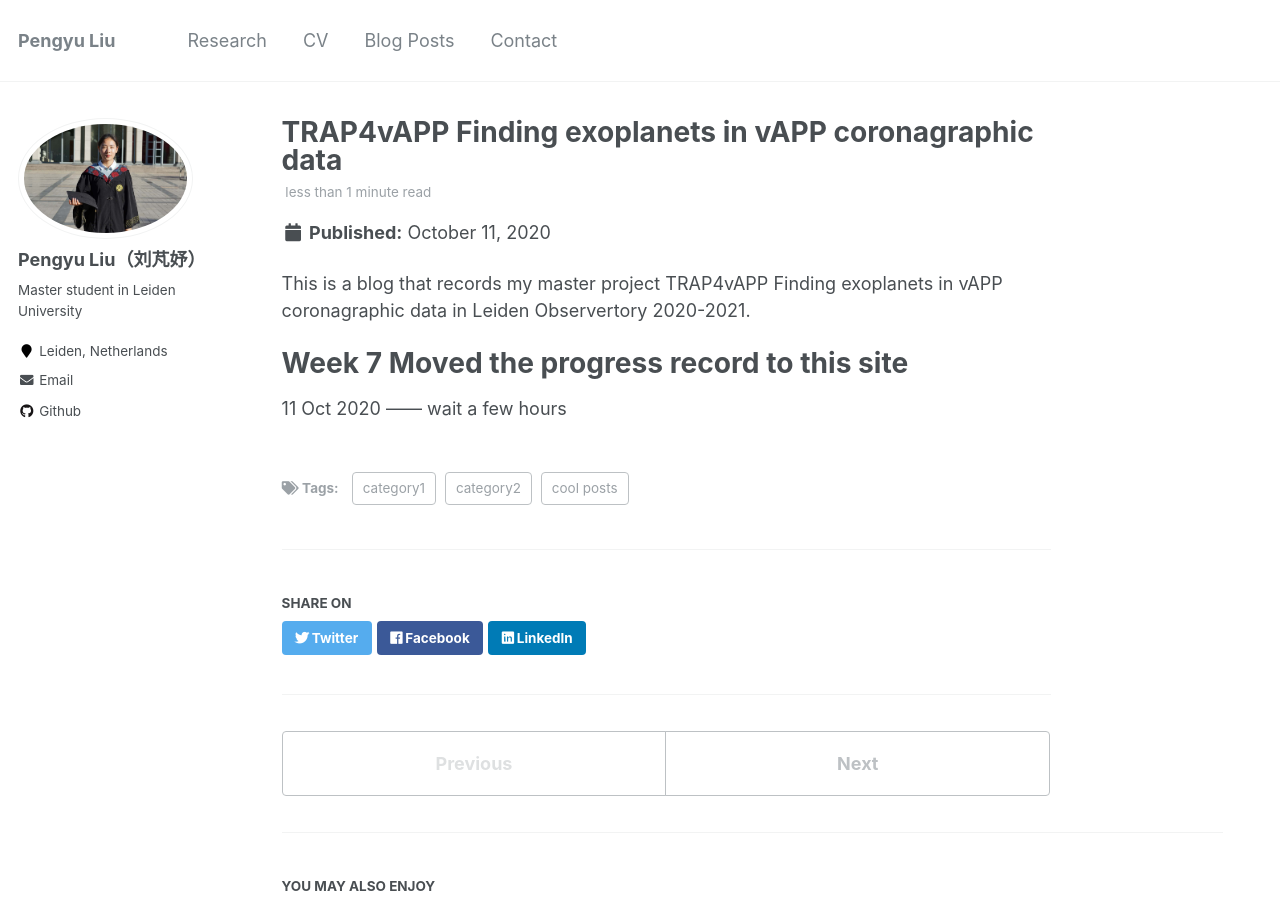
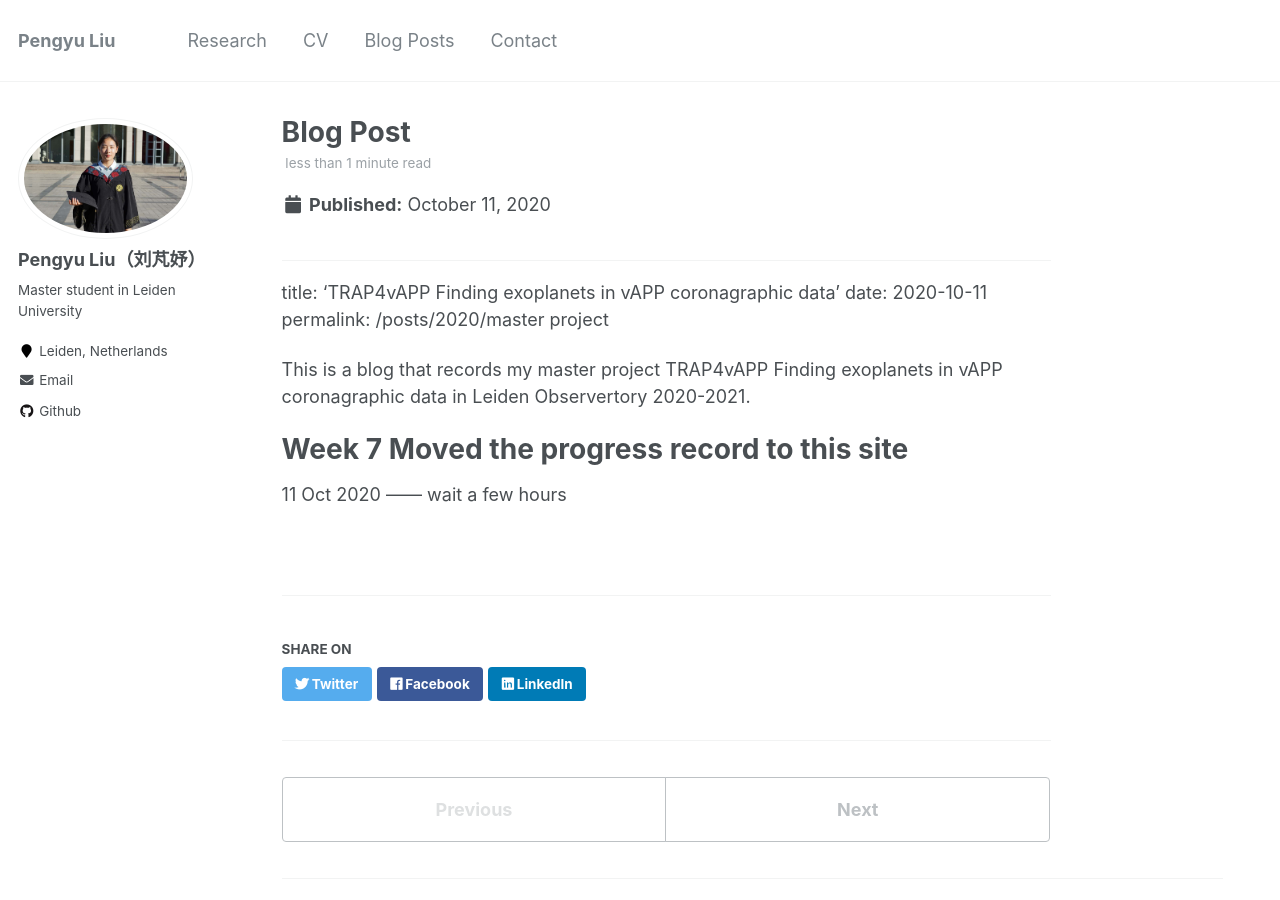
Before and after one commit to Pengyu-Liu/pengyuliu.github.io, a Jekyll site: the page built from _posts/2020-10-11-blog-post.md, in a window 1280 px wide and 900 px high. Built offline with Jekyll 4.4.1, drawn with Linux system fonts in a browser that asks for light colours.

Commit message:
Update 2020-10-11-blog-post.md

```diff
--- a/_posts/2020-10-11-blog-post.md
+++ b/_posts/2020-10-11-blog-post.md
@@ -2,11 +2,7 @@
 title: 'TRAP4vAPP Finding exoplanets in vAPP coronagraphic data'
 date: 2020-10-11
 permalink: /posts/2020/master project
-tags:
-  - cool posts
-  - category1
-  - category2
----
+
 
 This is a blog that records my master project TRAP4vAPP Finding exoplanets in vAPP coronagraphic data in Leiden Observertory 2020-2021.
 
```
